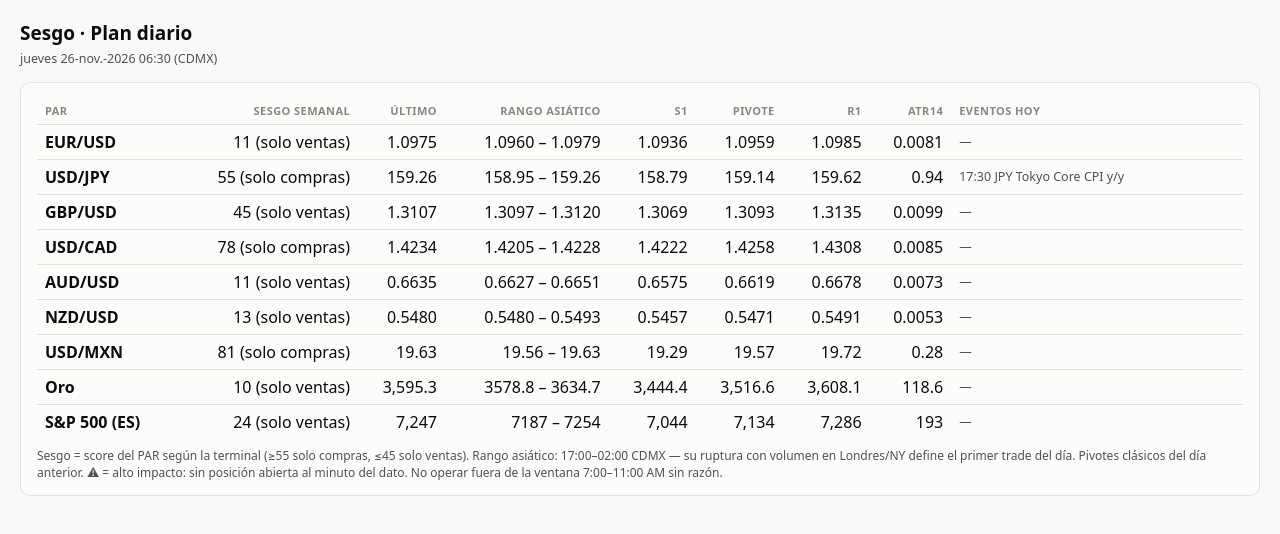
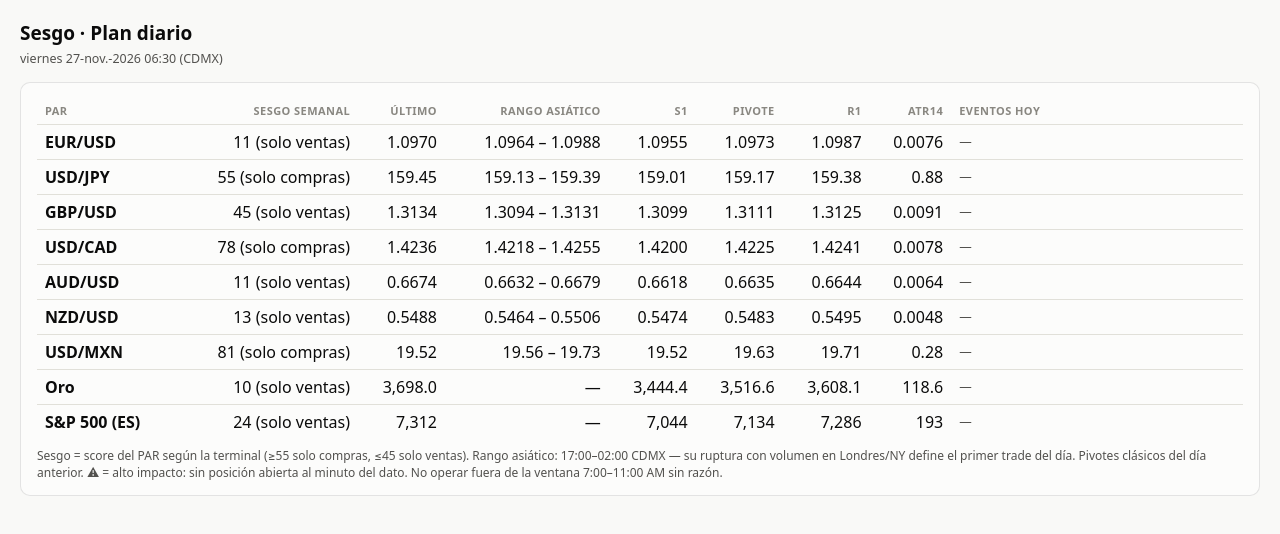
Before and after one commit to defoe-ui/sesgo-dashboard, a plain HTML site: page plan.html in a window 1280 px wide. Drawn offline with Linux system fonts and the light colour scheme.

Commit message:
auto-publicacion

```diff
--- a/plan.html
+++ b/plan.html
@@ -28,26 +28,26 @@ td.ev{text-align:left;white-space:normal;min-width:220px;color:var(--ink2);font-
 .leyenda{font-size:12px;color:var(--ink2);margin-top:8px}
 </style>
 <h1>Sesgo · Plan diario</h1>
-<div class="sub">jueves 26-nov.-2026 06:30 (CDMX)</div>
+<div class="sub">viernes 27-nov.-2026 06:30 (CDMX)</div>
 <div class="card"><table>
 <tr><th>Par</th><th>Sesgo semanal</th><th>Último</th><th>Rango asiático</th>
-<th>S1</th><th>Pivote</th><th>R1</th><th>ATR14</th><th>Eventos hoy</th></tr><tr><td class='act'>EUR/USD</td><td>11 (solo ventas)</td><td>1.0975</td><td>1.0960 – 1.0979</td>
-    <td>1.0936</td><td>1.0959</td><td>1.0985</td><td>0.0081</td><td class='ev'>—</td></tr>
-<tr><td class='act'>USD/JPY</td><td>55 (solo compras)</td><td>159.26</td><td>158.95 – 159.26</td>
-    <td>158.79</td><td>159.14</td><td>159.62</td><td>0.94</td><td class='ev'>17:30 JPY Tokyo Core CPI y/y</td></tr>
-<tr><td class='act'>GBP/USD</td><td>45 (solo ventas)</td><td>1.3107</td><td>1.3097 – 1.3120</td>
-    <td>1.3069</td><td>1.3093</td><td>1.3135</td><td>0.0099</td><td class='ev'>—</td></tr>
-<tr><td class='act'>USD/CAD</td><td>78 (solo compras)</td><td>1.4234</td><td>1.4205 – 1.4228</td>
-    <td>1.4222</td><td>1.4258</td><td>1.4308</td><td>0.0085</td><td class='ev'>—</td></tr>
-<tr><td class='act'>AUD/USD</td><td>11 (solo ventas)</td><td>0.6635</td><td>0.6627 – 0.6651</td>
-    <td>0.6575</td><td>0.6619</td><td>0.6678</td><td>0.0073</td><td class='ev'>—</td></tr>
-<tr><td class='act'>NZD/USD</td><td>13 (solo ventas)</td><td>0.5480</td><td>0.5480 – 0.5493</td>
-    <td>0.5457</td><td>0.5471</td><td>0.5491</td><td>0.0053</td><td class='ev'>—</td></tr>
-<tr><td class='act'>USD/MXN</td><td>81 (solo compras)</td><td>19.63</td><td>19.56 – 19.63</td>
-    <td>19.29</td><td>19.57</td><td>19.72</td><td>0.28</td><td class='ev'>—</td></tr>
-<tr><td class='act'>Oro</td><td>10 (solo ventas)</td><td>3,595.3</td><td>3578.8 – 3634.7</td>
+<th>S1</th><th>Pivote</th><th>R1</th><th>ATR14</th><th>Eventos hoy</th></tr><tr><td class='act'>EUR/USD</td><td>11 (solo ventas)</td><td>1.0970</td><td>1.0964 – 1.0988</td>
+    <td>1.0955</td><td>1.0973</td><td>1.0987</td><td>0.0076</td><td class='ev'>—</td></tr>
+<tr><td class='act'>USD/JPY</td><td>55 (solo compras)</td><td>159.45</td><td>159.13 – 159.39</td>
+    <td>159.01</td><td>159.17</td><td>159.38</td><td>0.88</td><td class='ev'>—</td></tr>
+<tr><td class='act'>GBP/USD</td><td>45 (solo ventas)</td><td>1.3134</td><td>1.3094 – 1.3131</td>
+    <td>1.3099</td><td>1.3111</td><td>1.3125</td><td>0.0091</td><td class='ev'>—</td></tr>
+<tr><td class='act'>USD/CAD</td><td>78 (solo compras)</td><td>1.4236</td><td>1.4218 – 1.4255</td>
+    <td>1.4200</td><td>1.4225</td><td>1.4241</td><td>0.0078</td><td class='ev'>—</td></tr>
+<tr><td class='act'>AUD/USD</td><td>11 (solo ventas)</td><td>0.6674</td><td>0.6632 – 0.6679</td>
+    <td>0.6618</td><td>0.6635</td><td>0.6644</td><td>0.0064</td><td class='ev'>—</td></tr>
+<tr><td class='act'>NZD/USD</td><td>13 (solo ventas)</td><td>0.5488</td><td>0.5464 – 0.5506</td>
+    <td>0.5474</td><td>0.5483</td><td>0.5495</td><td>0.0048</td><td class='ev'>—</td></tr>
+<tr><td class='act'>USD/MXN</td><td>81 (solo compras)</td><td>19.52</td><td>19.56 – 19.73</td>
+    <td>19.52</td><td>19.63</td><td>19.71</td><td>0.28</td><td class='ev'>—</td></tr>
+<tr><td class='act'>Oro</td><td>10 (solo ventas)</td><td>3,698.0</td><td>—</td>
     <td>3,444.4</td><td>3,516.6</td><td>3,608.1</td><td>118.6</td><td class='ev'>—</td></tr>
-<tr><td class='act'>S&P 500 (ES)</td><td>24 (solo ventas)</td><td>7,247</td><td>7187 – 7254</td>
+<tr><td class='act'>S&P 500 (ES)</td><td>24 (solo ventas)</td><td>7,312</td><td>—</td>
     <td>7,044</td><td>7,134</td><td>7,286</td><td>193</td><td class='ev'>—</td></tr></table>
 <div class="leyenda">Sesgo = score del PAR según la terminal (&ge;55 solo compras,
 &le;45 solo ventas). Rango asiático: 17:00–02:00 CDMX — su ruptura con volumen en
```
